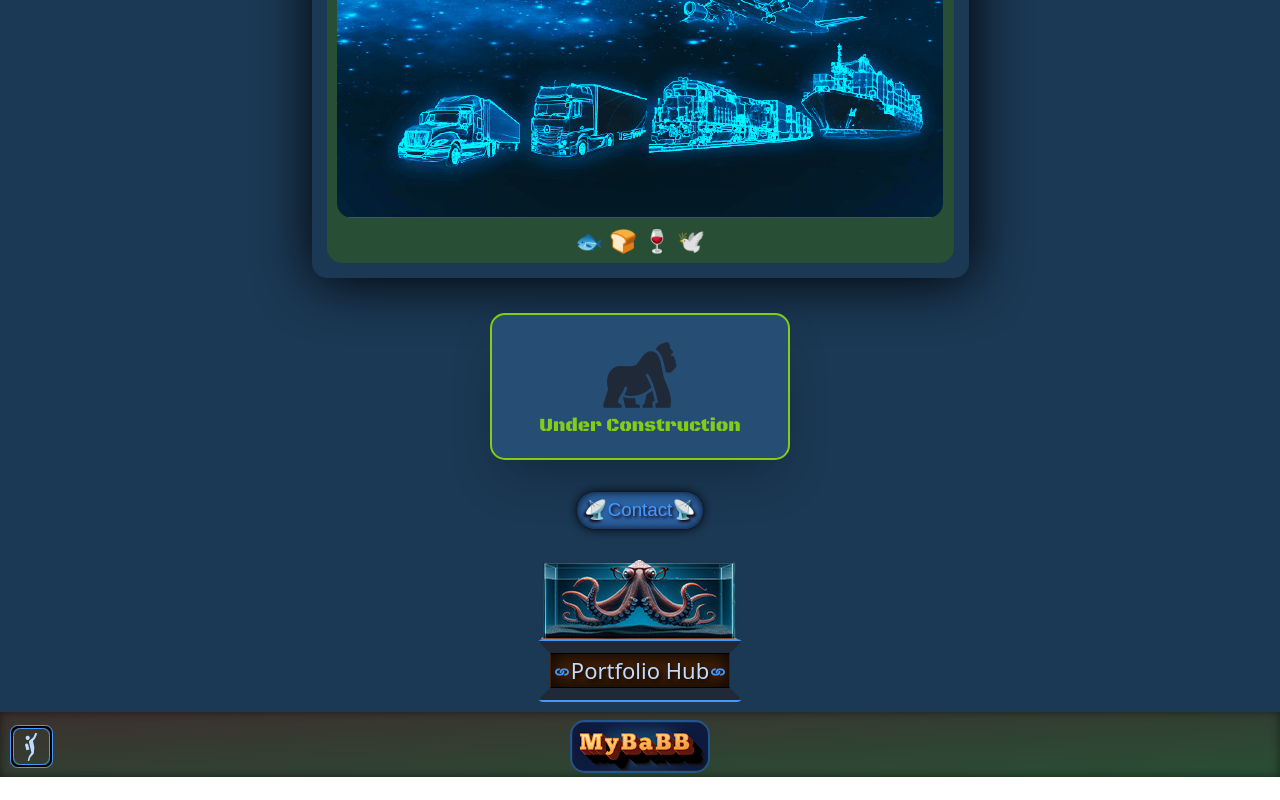
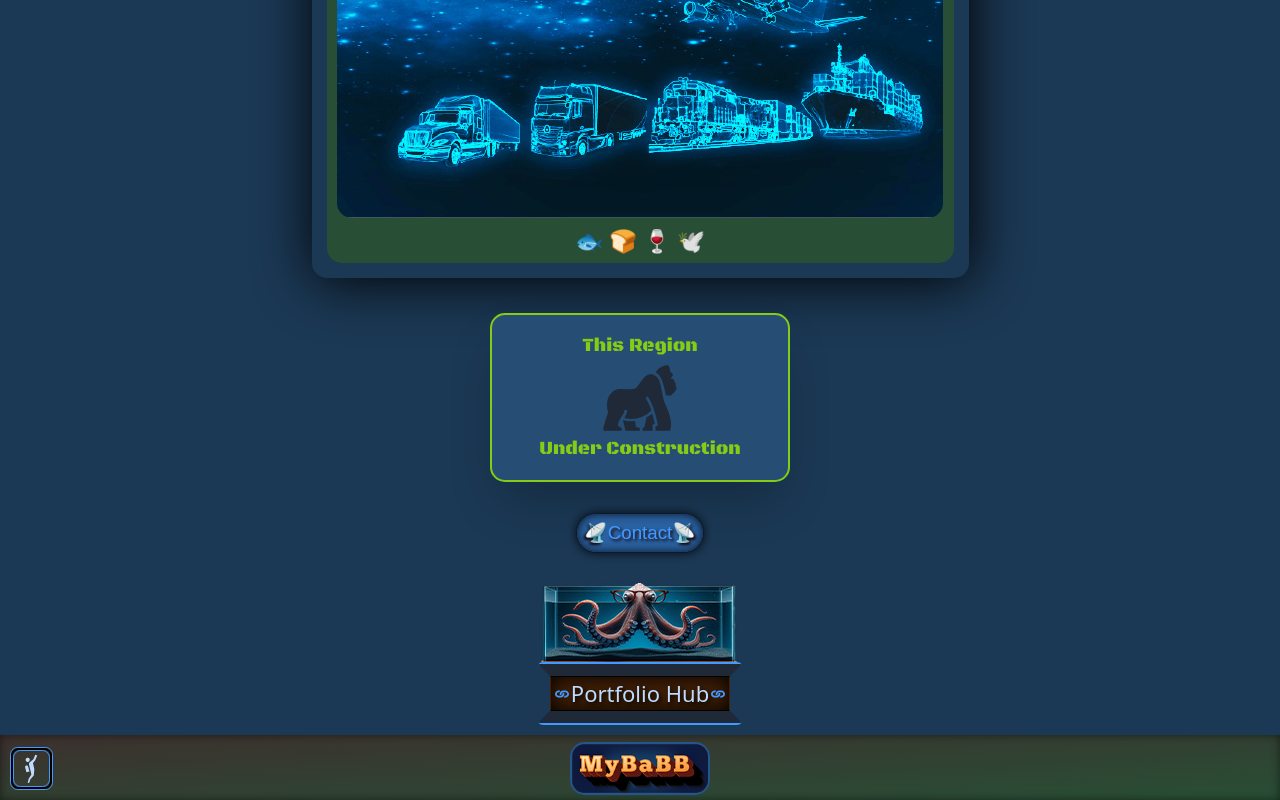
Before and after one commit to MyBaBB/About_MyBaBB, a React (Vite) app: page / in a window 1280 px wide. Shown: the part 3758-4558 px from the top of the page. Before the commit the page ends 4535 px from the top, so only its background shows below. Built offline with nearby package versions, Linux system fonts and the light colour scheme; a web font is replaced by a local one.

Commit message:
updated Gorilla Component

```diff
--- a/src/components/Gorilla.jsx
+++ b/src/components/Gorilla.jsx
@@ -10,6 +10,9 @@ const Gorilla = () => {
              flex-row items-center justify-center rounded-3xl
       border-2 border-lime-500  bg-varLIGHTSPACE p-[2rem] text-center shadow-2xl"
     >
+      <p className="whitespace-nowrap font-BlackOpsOne text-3xl text-lime-500">
+       This Region
+      </p>
       <div className="relative flex h-[30%] w-full items-center justify-center">
         <GiGorilla size={80} className="text-gray-800" />
       </div>
```
